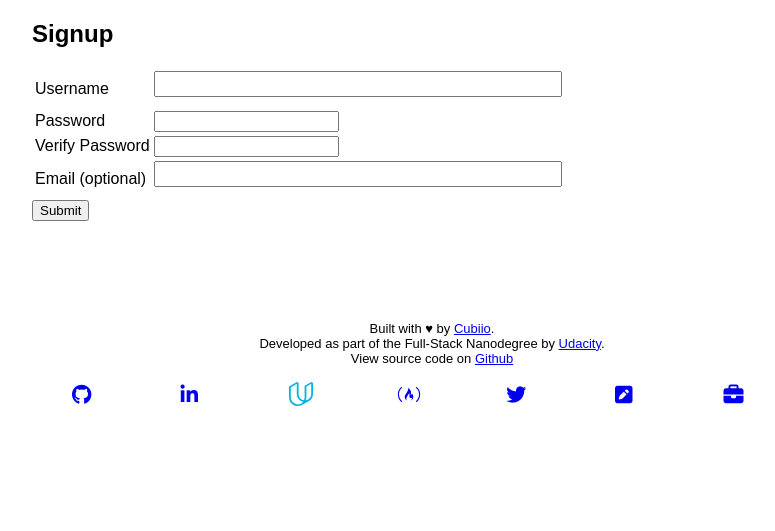
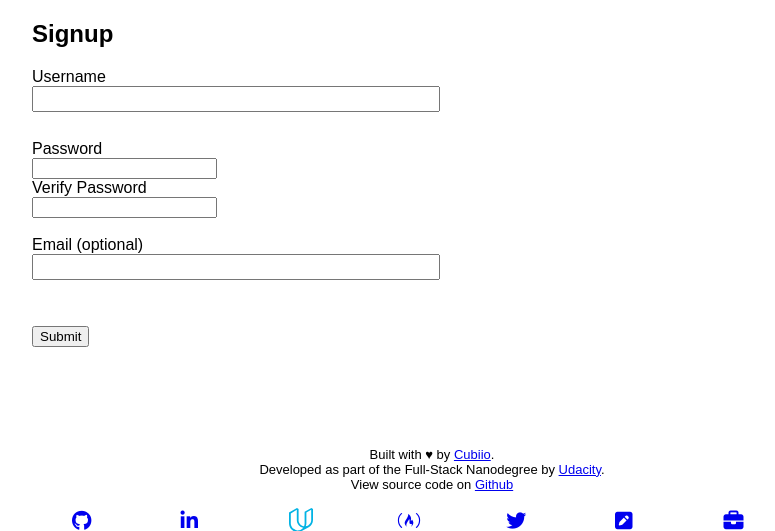
Before and after one commit to sam-atkins/fsnd-blog, a Python web app: template templates/signup.html in a window 1280 px wide. Shown: the part 158-689 px from the top of the page, without its empty margins (208-983 px from the left). Run offline with Jinja, Linux system fonts and the light colour scheme; the template is opened without the code that fills it, so the values that code supplies are empty; some libraries are stand-ins or nearby versions.

Commit message:
refactor: table tags replaced by form, label, div

```diff
--- a/templates/signup.html
+++ b/templates/signup.html
@@ -4,56 +4,51 @@
 
 <h2>Signup</h2>
 <form method="post">
-  <table>
-    <tr>
-      <td class="label">
+
+      <label class="label">
         Username
-      </td>
-      <td>
+      </label>
+      <div>
         <input type="text" name="username" value="{{username}}">
-      </td>
-      <td class="error">
+      </div>
+      <div class="error">
         {{error_username}}
-      </td>
-    </tr>
+      </div>
+      <br>
 
-    <tr>
-      <td class="label">
+      <label class="label">
         Password
-      </td>
-      <td>
+      </label>
+      <div>
         <input type="password" name="password" value="">
-      </td>
-      <td class="error">
+      </div>
+      <div class="error">
         {{error_password}}
-      </td>
-    </tr>
+      </div>
 
-    <tr>
-      <td class="label">
+      <label class="label">
         Verify Password
-      </td>
-      <td>
+      </label>
+      <div>
         <input type="password" name="verify" value="">
-      </td>
-      <td class="error">
+      </div>
+      <div class="error">
         {{error_verify}}
-      </td>
-    </tr>
+      </div>
+      <br>
 
-    <tr>
-      <td class="label">
+      <label class="label">
         Email (optional)
-      </td>
-      <td>
+      </label>
+      <div>
         <input type="text" name="email" value="{{email}}">
-      </td>
-      <td class="error">
+      </div>
+      <div class="error">
         {{error_email}}
-      </td>
-    </tr>
-  </table>
+      </div>
+      <br><br>
 
-  <input type="submit">
+      <input type="submit">
+      <br>
 </form>
 {% endblock content %}
```
Also changed, not shown: templates/login-form.html (+16 -15 lines).
